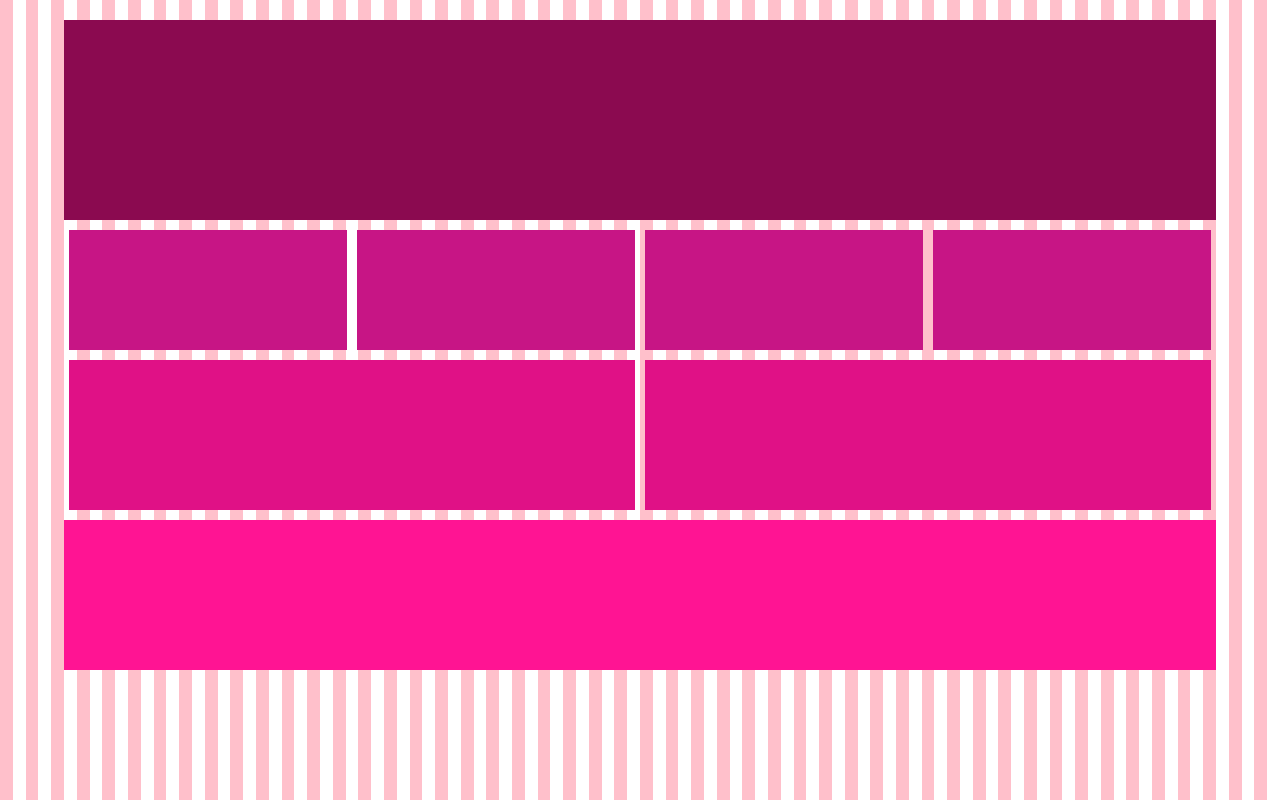
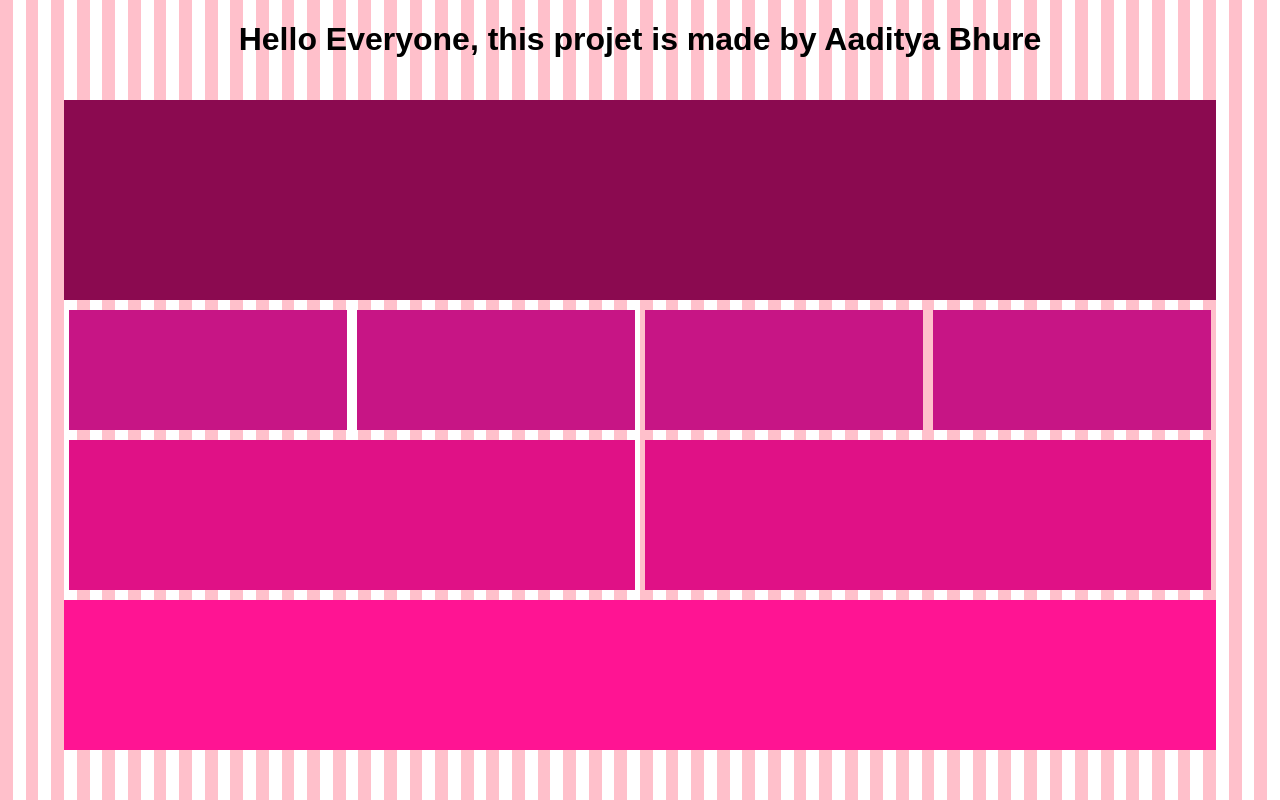
Before and after one commit to AadityaBhure/college, a plain HTML site: page CA-1 Flexi Course/index.html in a window 1280 px wide. Drawn offline with Linux system fonts and the light colour scheme.

Commit message:
Update index.html

```diff
--- a/CA-1 Flexi Course/index.html
+++ b/CA-1 Flexi Course/index.html
@@ -7,6 +7,7 @@
     <link rel="stylesheet" href="styles.css">
 </head>
 <body>
+    <h1> Hello Everyone, this projet is made by Aaditya Bhure</h1>
     <div class="container">
 
         <div class="big-box"></div>
```
